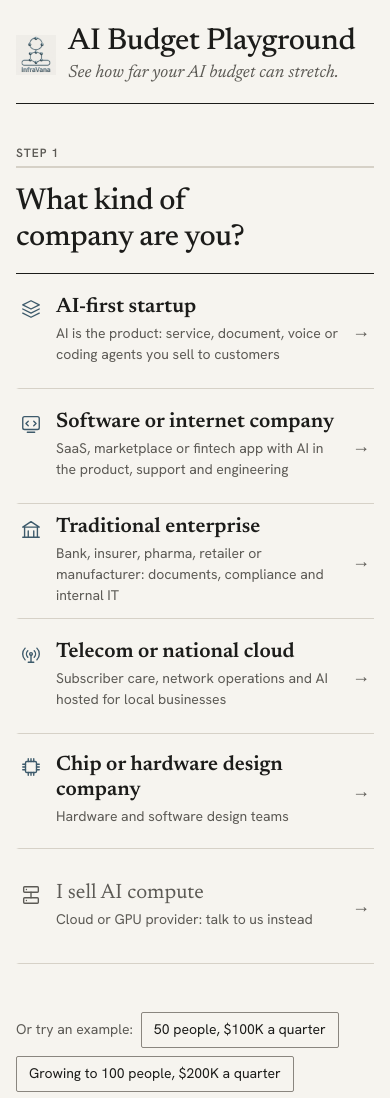
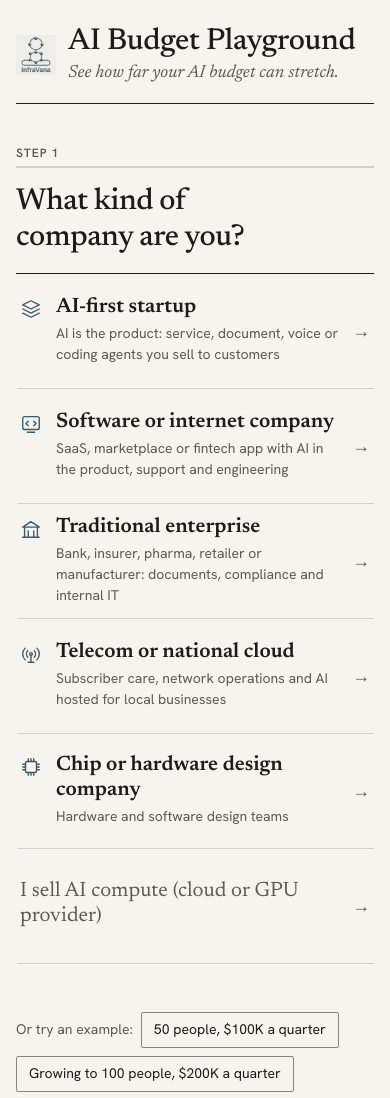
Before and after one commit to AnandS09/tok-opt-dashboard, a React (Vite) app in the folder mock/: page / in a window 390 px wide. Shown: the top 1098 px of the page. Built offline with nearby package versions, Linux system fonts and the light colour scheme.

Commit message:
Show the provider row quietly on one line
- Label reads "I sell AI compute (cloud or GPU provider)", with no icon or hint,
  as spec 4.3 and BD-18 name it (F-review-intake-001-1)
- Row grid has no icon column; the arrow stays

Co-Authored-By: Claude Sonnet 5.5 <noreply@anthropic.com>

```diff
--- a/mock/src/components/Intake.tsx
+++ b/mock/src/components/Intake.tsx
@@ -39,14 +39,7 @@ const SPEED_HINT: Record<LatencyClass, string> = {
   batch: "Jobs run in the background, as in nightly reports",
 };
 
-const ICON_SHAPES: Record<CompanyType | "provider", ReactNode> = {
-  provider: (
-    <>
-      <rect x="4" y="3" width="16" height="6" rx="1" />
-      <rect x="4" y="15" width="16" height="6" rx="1" />
-      <path d="M7 6h.01M7 18h.01M12 9v6" />
-    </>
-  ),
+const ICON_SHAPES: Record<CompanyType, ReactNode> = {
   ai_first: (
     <>
       <path d="M12 3l9 4.5-9 4.5-9-4.5z" />
@@ -231,11 +224,7 @@ export function IntakeQuestions({
             </button>
           ))}
           <a className="choice choice--provider" href={contactUrl}>
-            <svg className="choice__icon" viewBox="0 0 24 24" width="28" height="28" aria-hidden="true">
-              {ICON_SHAPES.provider}
-            </svg>
-            <span className="choice__label">I sell AI compute</span>
-            <span className="choice__hint">Cloud or GPU provider: talk to us instead</span>
+            <span className="choice__label">I sell AI compute (cloud or GPU provider)</span>
           </a>
         </>
       );
--- a/mock/src/styles/intake.css
+++ b/mock/src/styles/intake.css
@@ -86,8 +86,13 @@
   font-weight: var(--font-weight-regular);
 }
 
-.choices--list .choice--provider .choice__icon {
-  color: var(--color-text-secondary);
+/* One line, no icon and no hint (spec 4.3, BD-18): the text starts in the icon column. */
+.choices--list .choice--provider {
+  grid-template-columns: minmax(0, 1fr) 20px;
+}
+
+.choices--list .choice--provider .choice__label {
+  grid-column: 1;
 }
 
 /* Work and speed have no icon, and work is a multi-select: a tick box in place of the arrow. */
@@ -360,6 +365,19 @@
     grid-column: 2;
   }
 
+  .choices--list .choice--provider {
+    grid-template-columns: minmax(0, 1fr) 16px;
+    grid-template-rows: auto;
+  }
+
+  .choices--list .choice--provider .choice__label {
+    grid-column: 1;
+  }
+
+  .choices--list .choice--provider::after {
+    grid-row: 1;
+  }
+
   .choices--list .choice__hint {
     font-size: var(--font-size-sm);
   }
```
